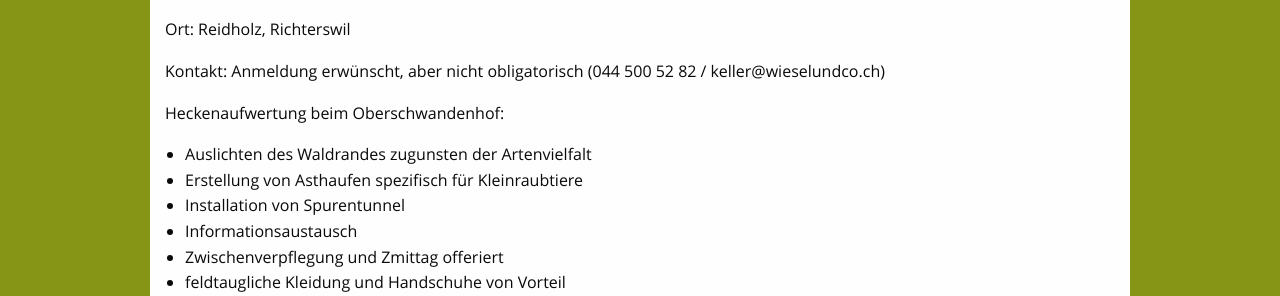
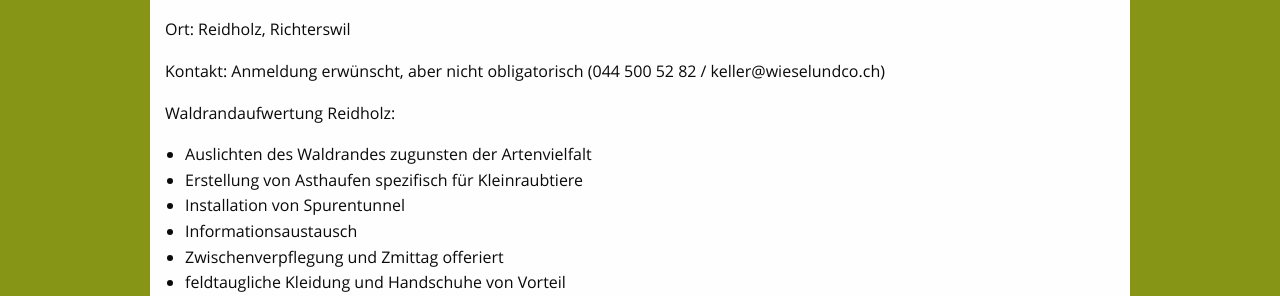
Before and after one commit to Naturschutz-Richterswil-Samstagern/Naturschutz-Richterswil-Samstagern.github.io, a Jekyll site: the page built from _posts/news/2017-04-02-waldrandaufwertung.md, in a window 1280 px wide. Shown: the part 540-836 px from the top of the page. Built offline with Jekyll 4.4.1, drawn with Linux system fonts in a browser that asks for light colours.

Commit message:
Update 2017-04-02-waldrandaufwertung.md

```diff
--- a/_posts/news/2017-04-02-waldrandaufwertung.md
+++ b/_posts/news/2017-04-02-waldrandaufwertung.md
@@ -17,7 +17,7 @@ Ort:   Reidholz, Richterswil
 Kontakt: Anmeldung erwünscht, aber nicht obligatorisch
 (044 500 52 82 / keller@wieselundco.ch)
 
-Heckenaufwertung beim Oberschwandenhof:
+Waldrandaufwertung Reidholz:
 * Auslichten des Waldrandes zugunsten der Artenvielfalt
 * Erstellung von Asthaufen spezifisch für Kleinraubtiere
 * Installation von Spurentunnel
```
